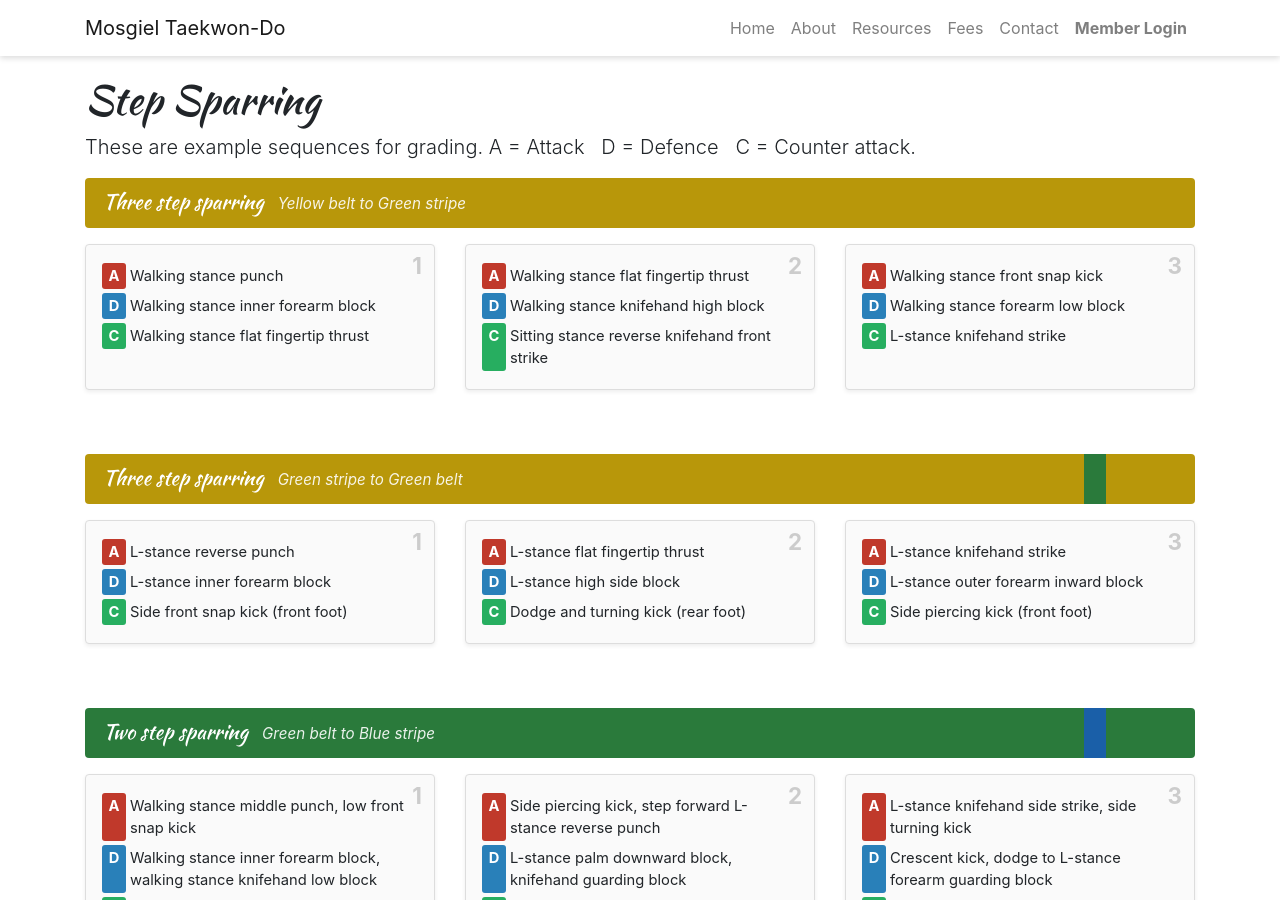
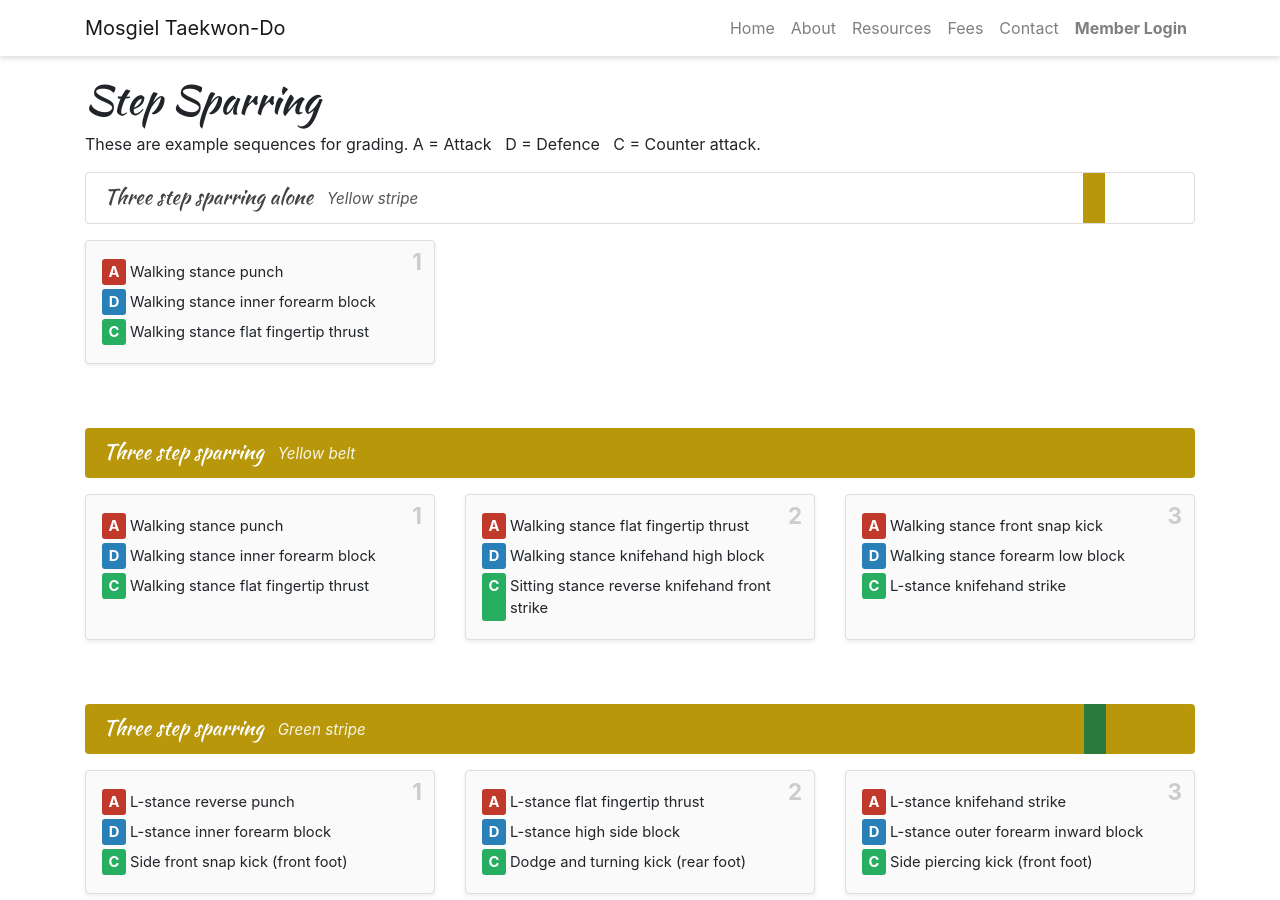
Before and after one commit to gurubobnz/www.mosgieltkd.co.nz, a Jekyll site: the page built from step-sparring.html, in a window 1280 px wide and 900 px high. Built offline with Jekyll 4.4.1, drawn with Linux system fonts in a browser that asks for light colours; some of the changed text lies outside the part shown.

Commit message:
Update step sparring

```diff
--- a/_data/step_sparring.yml
+++ b/_data/step_sparring.yml
@@ -1,5 +1,14 @@
+- title: Three step sparring alone
+  grades: Yellow stripe
+  type: 3-step
+  color: white-yellow
+  sequences:
+    - A: Walking stance punch
+      D: Walking stance inner forearm block
+      C: Walking stance flat fingertip thrust
+
 - title: Three step sparring
-  grades: Yellow belt to Green stripe
+  grades: Yellow belt
   type: 3-step
   color: yellow
   sequences:
@@ -14,7 +23,7 @@
       C: L-stance knifehand strike
 
 - title: Three step sparring
-  grades: Green stripe to Green belt
+  grades: Green stripe
   type: 3-step
   color: yellow-green
   sequences:
@@ -29,9 +38,9 @@
       C: Side piercing kick (front foot)
 
 - title: Two step sparring
-  grades: Green belt to Blue stripe
+  grades: Green belt
   type: 2-step
-  color: green-blue
+  color: green
   sequences:
     - A: Walking stance middle punch, low front snap kick
       D: Walking stance inner forearm block, walking stance knifehand low block
@@ -44,9 +53,9 @@
       C: Reverse turning kick
 
 - title: Two step sparring
-  grades: Blue stripe to Blue belt
-  type: 2-step
-  color: blue
+  grades: Blue stripe
+  type: 1-step
+  color: green-blue
   sequences:
     - A: Walking stance middle punch, low front snap kick
       D: Walking stance inner forearm block, walking stance knifehand low block
@@ -59,9 +68,9 @@
       C: Step, twisting kick
 
 - title: One step sparring
-  grades: Blue belt to Red stripe
+  grades: Blue belt
   type: 1-step
-  color: blue-red
+  color: blue
   sequences:
     - A: Walking stance punch
       D: Rear foot stance upward block
@@ -74,9 +83,9 @@
       C: Flying side piercing kick (front foot)
 
 - title: One step sparring
-  grades: Red stripe to Red belt
+  grades: Red stripe
   type: 1-step
-  color: red
+  color: blue-red
   sequences:
     - A: Walking stance punch
       D: Hooking kick
@@ -89,9 +98,9 @@
       C: Flying reverse turning kick
 
 - title: One step sparring
-  grades: Red belt to Black stripe
+  grades: Red belt
   type: 1-step
-  color: red-black
+  color: red
   sequences:
     - A: Walking stance punch
       D: L-stance palm downward block
--- a/_sass/custom.scss
+++ b/_sass/custom.scss
@@ -148,6 +148,7 @@ blockquote.oath {
     h2 { font-size: 1.3rem; color: #fff; }
     .grades { font-style: italic; font-size: 0.95rem; opacity: 0.9; color: #fff; }
 }
+.belt-white-yellow { background: linear-gradient(90deg, #fff 90%, #b8970a 90%, #b8970a 92%, #fff 92%, #fff 100%); border: #ddd 1px solid; h2, .grades { color: #444; } }
 .belt-yellow     { background: #b8970a; }
 .belt-yellow-green { background: linear-gradient(90deg, #b8970a 90%, #2a7a3b 90%, #2a7a3b 92%, #b8970a 92%, #b8970a 100%); }
 .belt-green      { background: #2a7a3b; }
--- a/step-sparring.html
+++ b/step-sparring.html
@@ -5,7 +5,7 @@ title: Step Sparring
 <div class="container pb-5">
 
   <h1>{{ page.title }}</h1>
-  <p class="lead">These are example sequences for grading. A = Attack &nbsp; D = Defence &nbsp; C = Counter attack.</p>
+  <p>These are example sequences for grading. A = Attack &nbsp; D = Defence &nbsp; C = Counter attack.</p>
 
   {% for section in site.data.step_sparring %}
   <div class="step-sparring-section mb-5">
@@ -41,6 +41,20 @@ title: Step Sparring
   </div>
   {% endfor %}
 
+  <div class="step-sparring-section mb-5">
+    <div class="section-header belt-red-black mb-3">
+      <h2 class="m-0">Step sparring</h2>
+      <span class="grades">Black stripe</span>
+    </div>
+    <div class="sequence-card">
+      <em>Competency in all gup levels of the step sparring syllabus as requested
+      by the examiners. This may include one step sparring where the attacker
+      or the examiner determines the techniques that the attacker performs.
+      Must demonstrate right and left sides equally for one step sparring.
+      </em>
+    </div>
+  </div>
+
 </div>
 
 <header class="business" id="image-2"></header>
```
